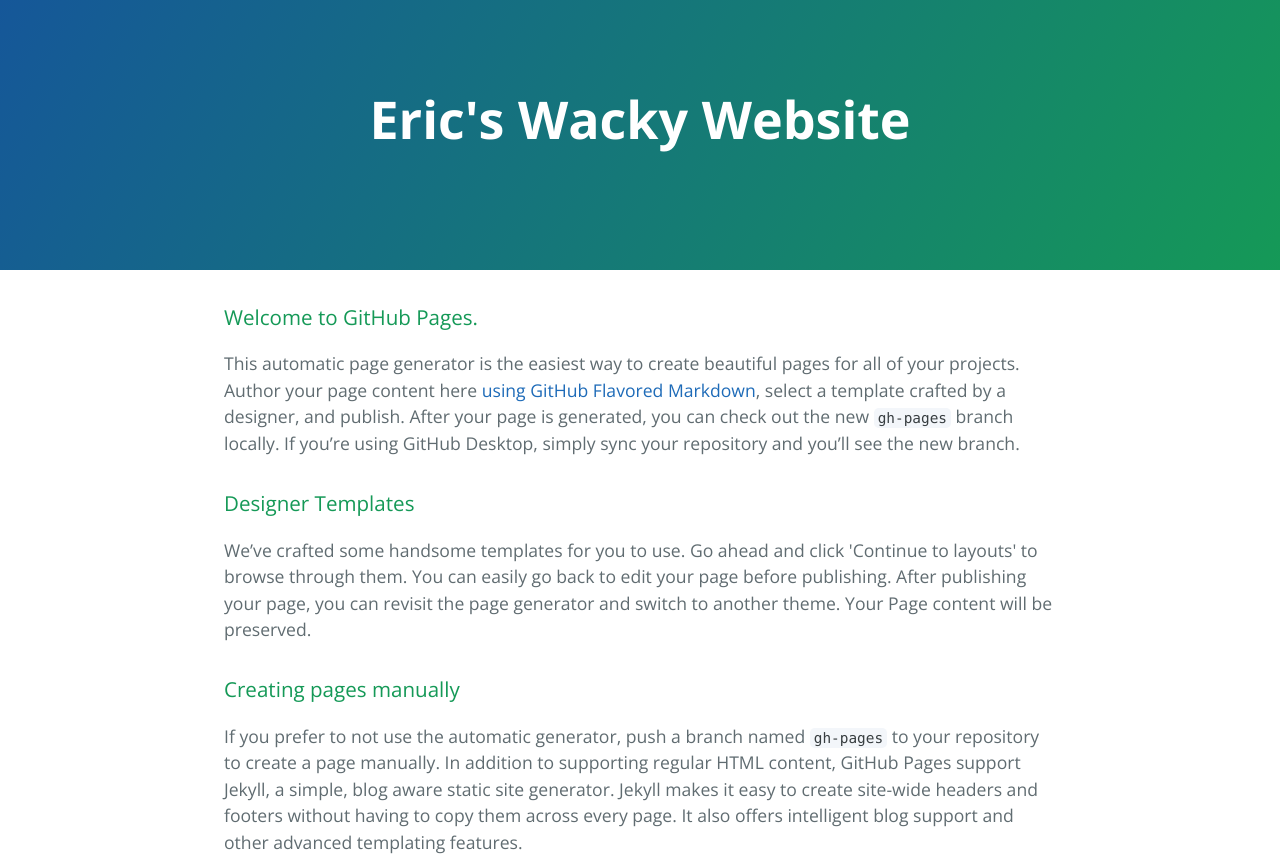
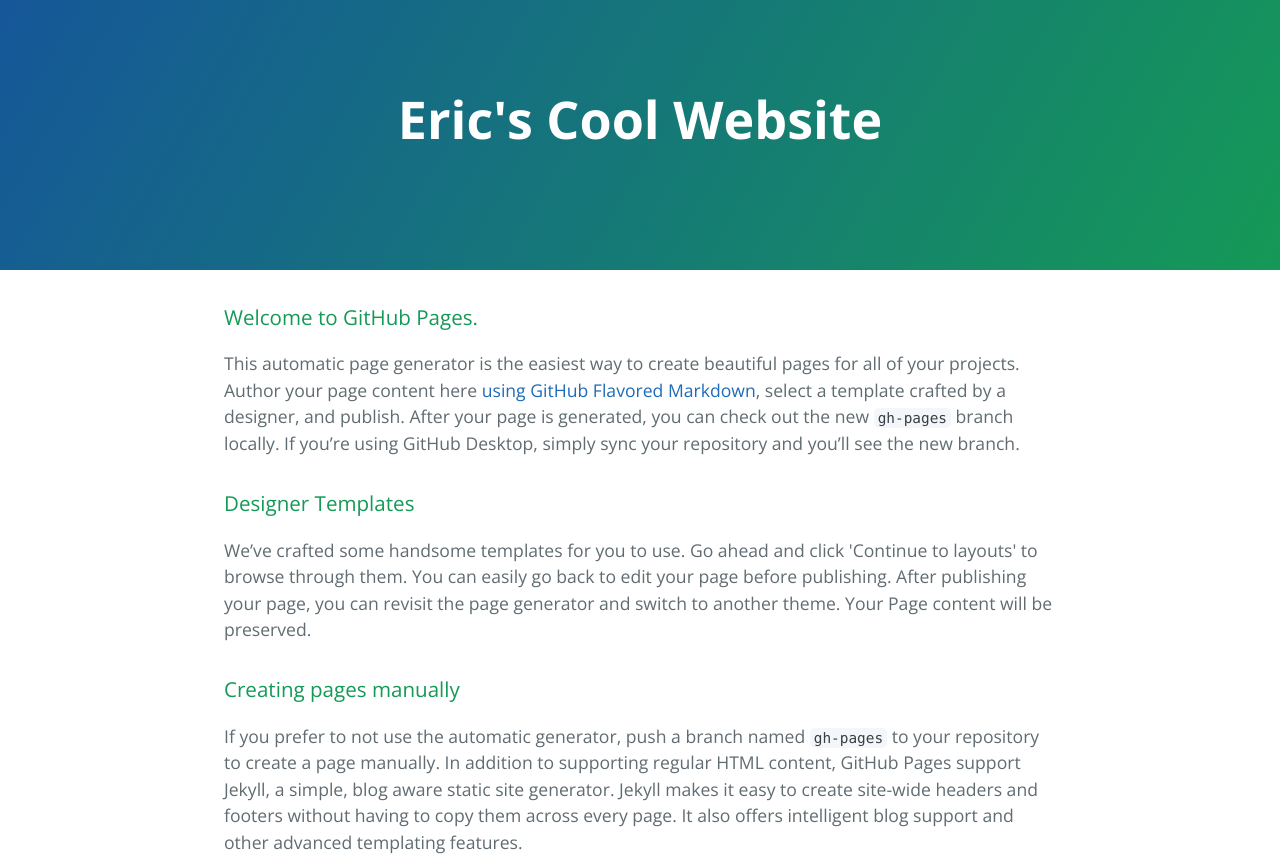
Before and after one commit to ericnelsonmtchs/ericnelsonmtchs.github.io, a plain HTML site: page index.html in a window 1280 px wide. Shown: the top 858 px of the page. Drawn offline with nearby package versions, Linux system fonts and the light colour scheme.

Commit message:
Changed Wacky to Cool

```diff
--- a/index.html
+++ b/index.html
@@ -11,7 +11,7 @@
   </head>
   <body>
     <section class="page-header">
-      <h1 class="project-name">Eric's Wacky Website</h1>
+      <h1 class="project-name">Eric's Cool Website</h1>
       <h2 class="project-tagline"></h2>
     </section>
 
```
